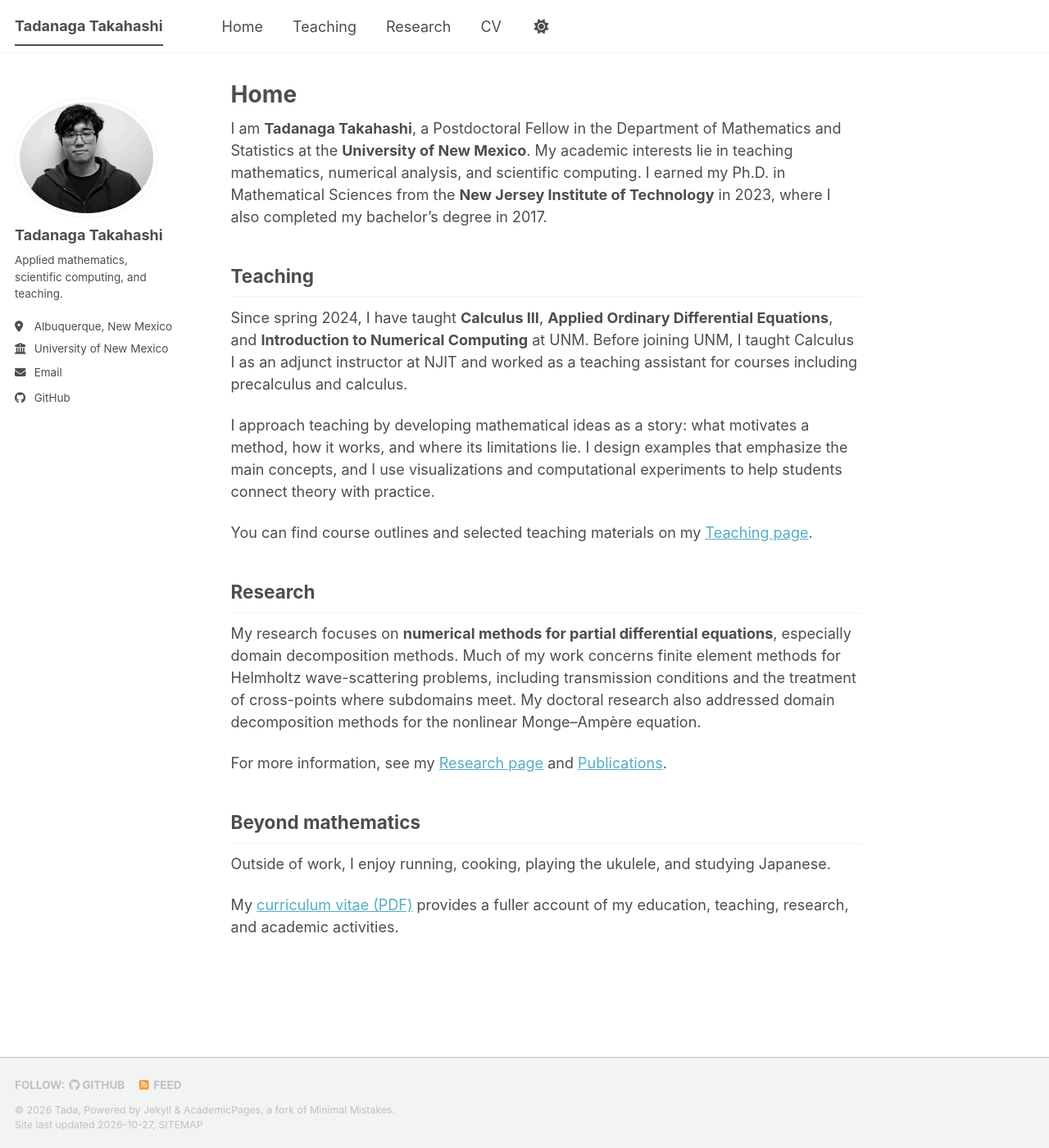
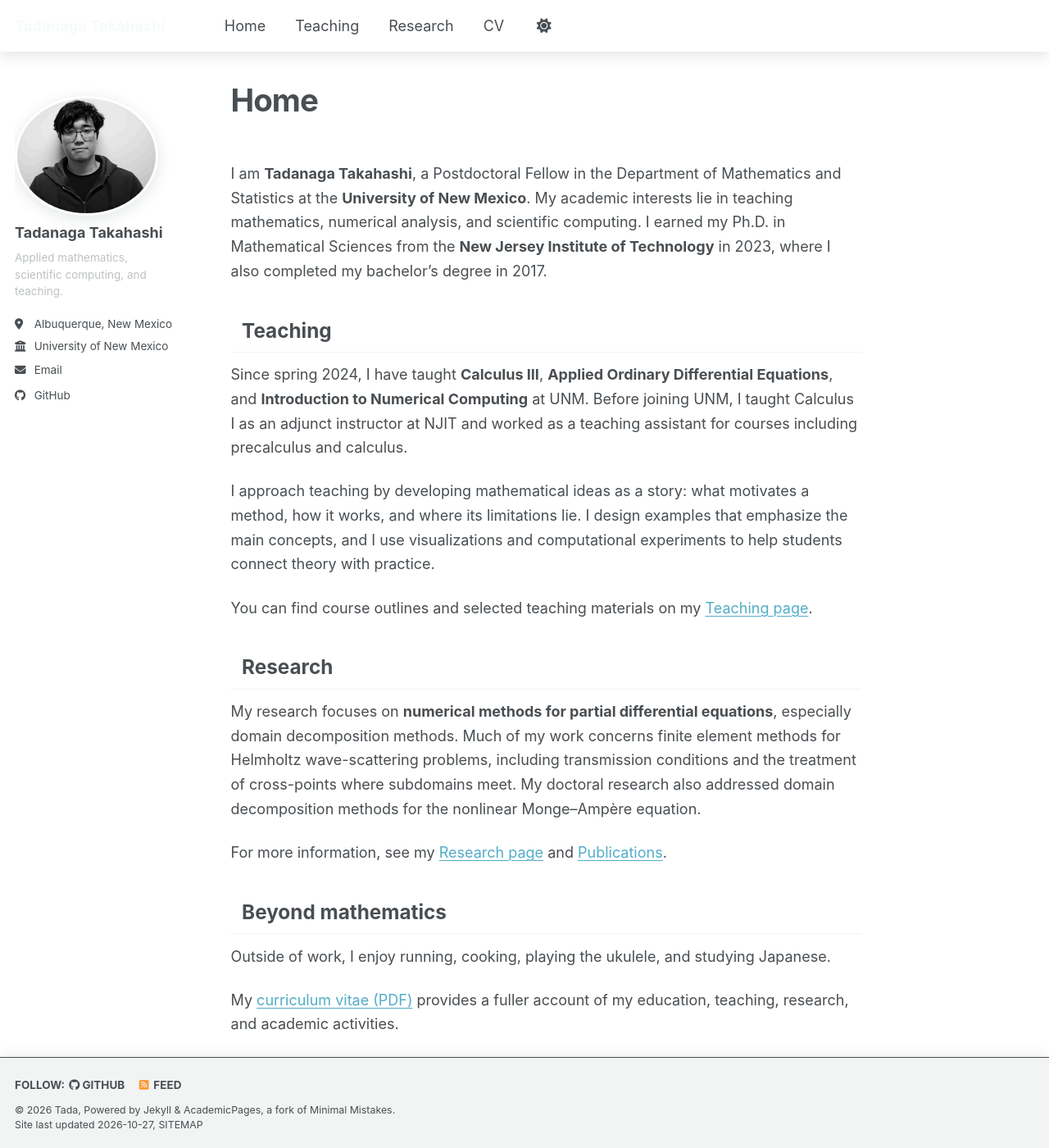
Before and after one commit to tadanaga/webpage, a Jekyll site: the page built from _pages/about.md, in a window 1280 px wide and 1400 px high. Shown: the whole window at 82% size. Built offline with Jekyll 4.4.1, drawn with Linux system fonts in a browser that asks for light colours; a style sheet for code colours, icons or effects is not loaded.

Commit message:
Apply custom appearance refinements after base layout styles

```diff
--- a/assets/css/main.scss
+++ b/assets/css/main.scss
@@ -34,5 +34,8 @@
 
     "layout/page",
     "layout/archive",
-    "layout/sidebar"
+    "layout/sidebar",
+
+    /* Project-specific appearance overrides, applied last. */
+    "layout/site-polish"
 ;
```
